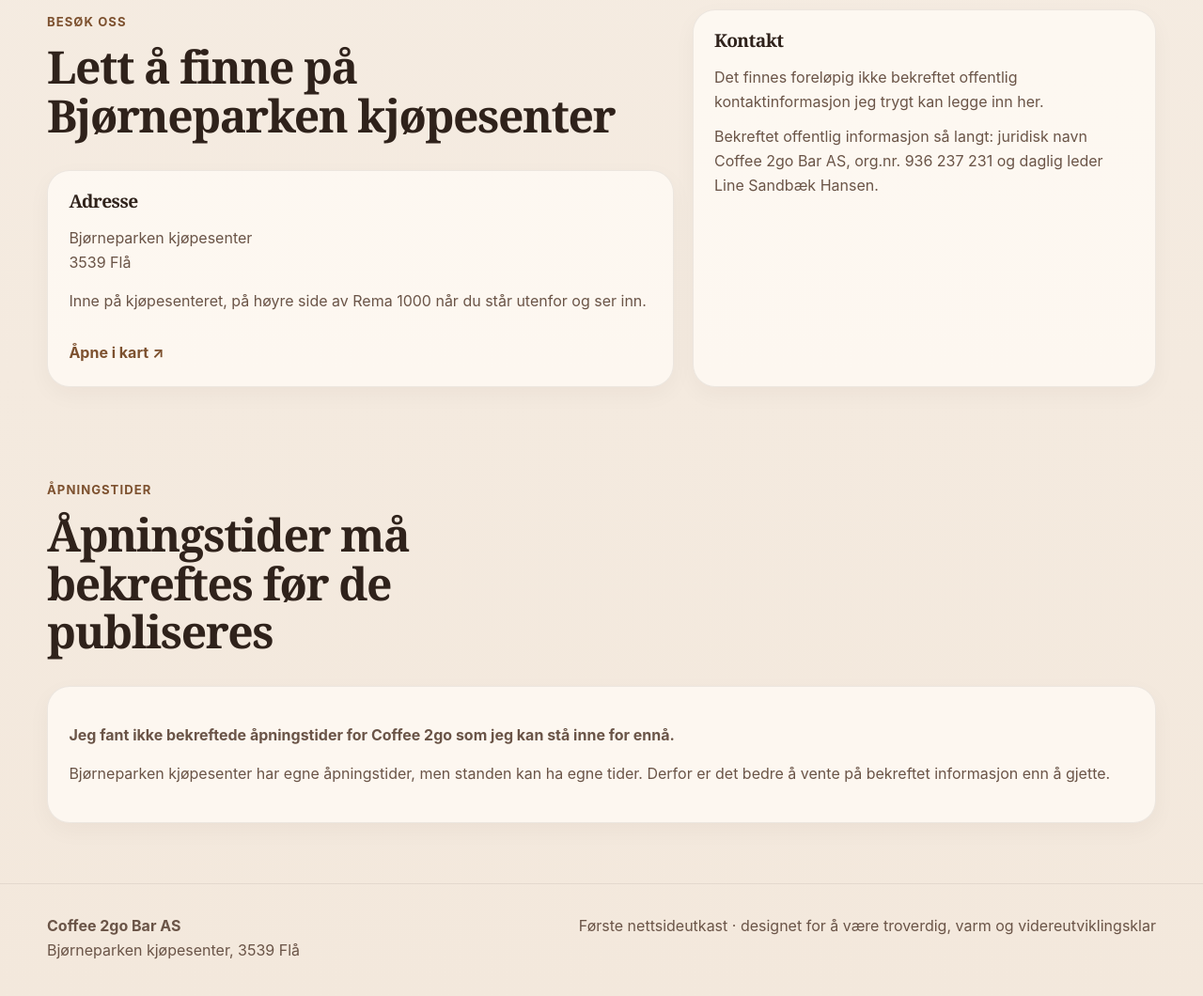
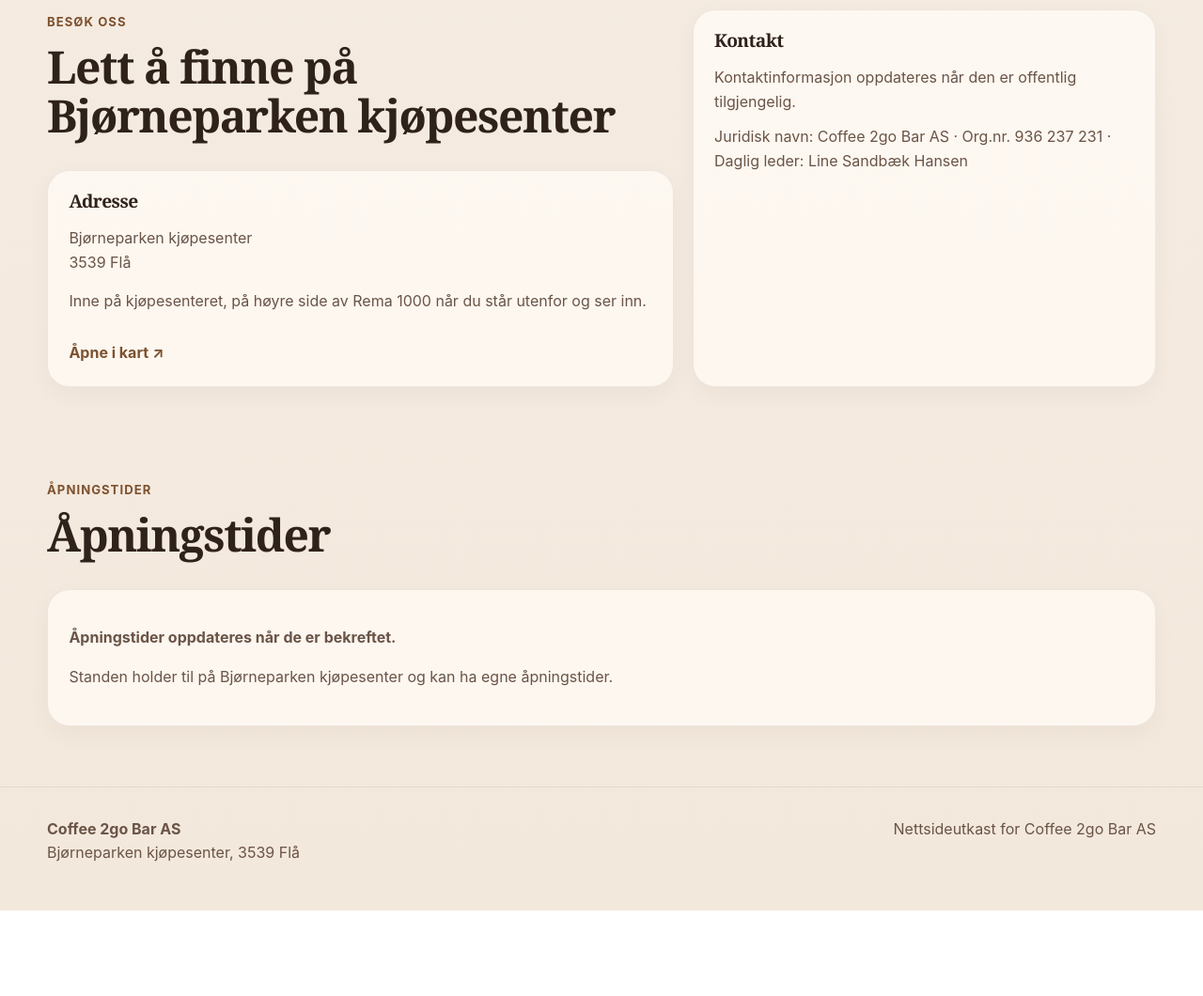
Before and after one commit to mathaak/Coffe2go, a plain HTML site: page index.html in a window 1280 px wide. Shown: the part 2960-4020 px from the top of the page at 94% size. After the commit the page ends 3929 px from the top, so only its background shows below. Drawn offline with Linux system fonts and the light colour scheme.

Commit message:
Make site copy neutral and non-conversational

```diff
--- a/index.html
+++ b/index.html
@@ -468,8 +468,8 @@
           <div class="info-panel">
             <h3>Kontakt</h3>
             <ul class="clean">
-              <li>Det finnes foreløpig ikke bekreftet offentlig kontaktinformasjon jeg trygt kan legge inn her.</li>
-              <li>Bekreftet offentlig informasjon så langt: juridisk navn Coffee 2go Bar AS, org.nr. 936 237 231 og daglig leder Line Sandbæk Hansen.</li>
+              <li>Kontaktinformasjon oppdateres når den er offentlig tilgjengelig.</li>
+              <li>Juridisk navn: Coffee 2go Bar AS · Org.nr. 936 237 231 · Daglig leder: Line Sandbæk Hansen</li>
             </ul>
           </div>
         </div>
@@ -479,11 +479,11 @@
         <div class="container">
           <div class="section-head">
             <span class="kicker">Åpningstider</span>
-            <h2>Åpningstider må bekreftes før de publiseres</h2>
+            <h2>Åpningstider</h2>
           </div>
           <div class="info-panel">
-            <p><strong>Jeg fant ikke bekreftede åpningstider for Coffee 2go som jeg kan stå inne for ennå.</strong></p>
-            <p>Bjørneparken kjøpesenter har egne åpningstider, men standen kan ha egne tider. Derfor er det bedre å vente på bekreftet informasjon enn å gjette.</p>
+            <p><strong>Åpningstider oppdateres når de er bekreftet.</strong></p>
+            <p>Standen holder til på Bjørneparken kjøpesenter og kan ha egne åpningstider.</p>
           </div>
         </div>
       </section>
@@ -495,7 +495,7 @@
           <strong>Coffee 2go Bar AS</strong><br />
           Bjørneparken kjøpesenter, 3539 Flå
         </div>
-        <div>Første nettsideutkast · designet for å være troverdig, varm og videreutviklingsklar</div>
+        <div>Nettsideutkast for Coffee 2go Bar AS</div>
       </div>
     </footer>
   </body>
```
